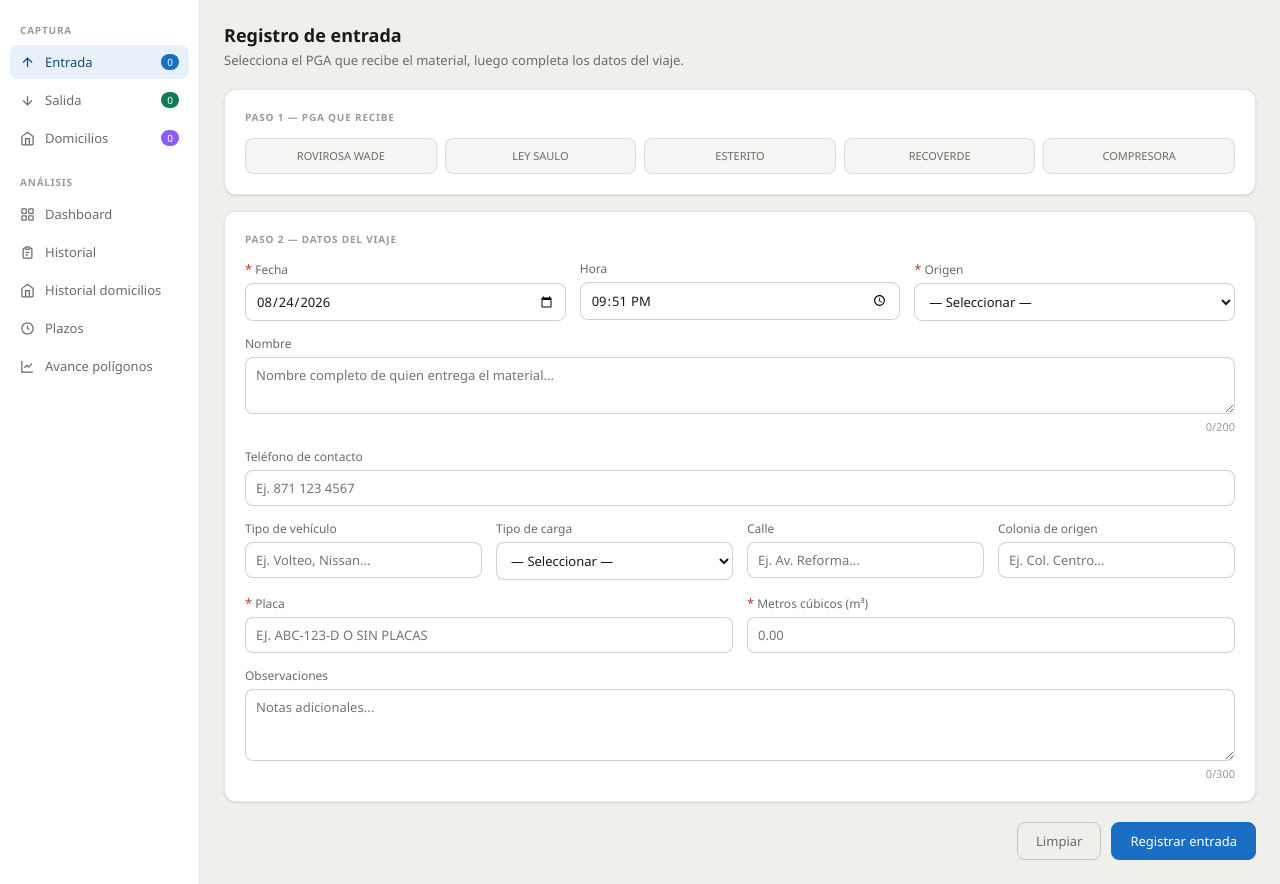
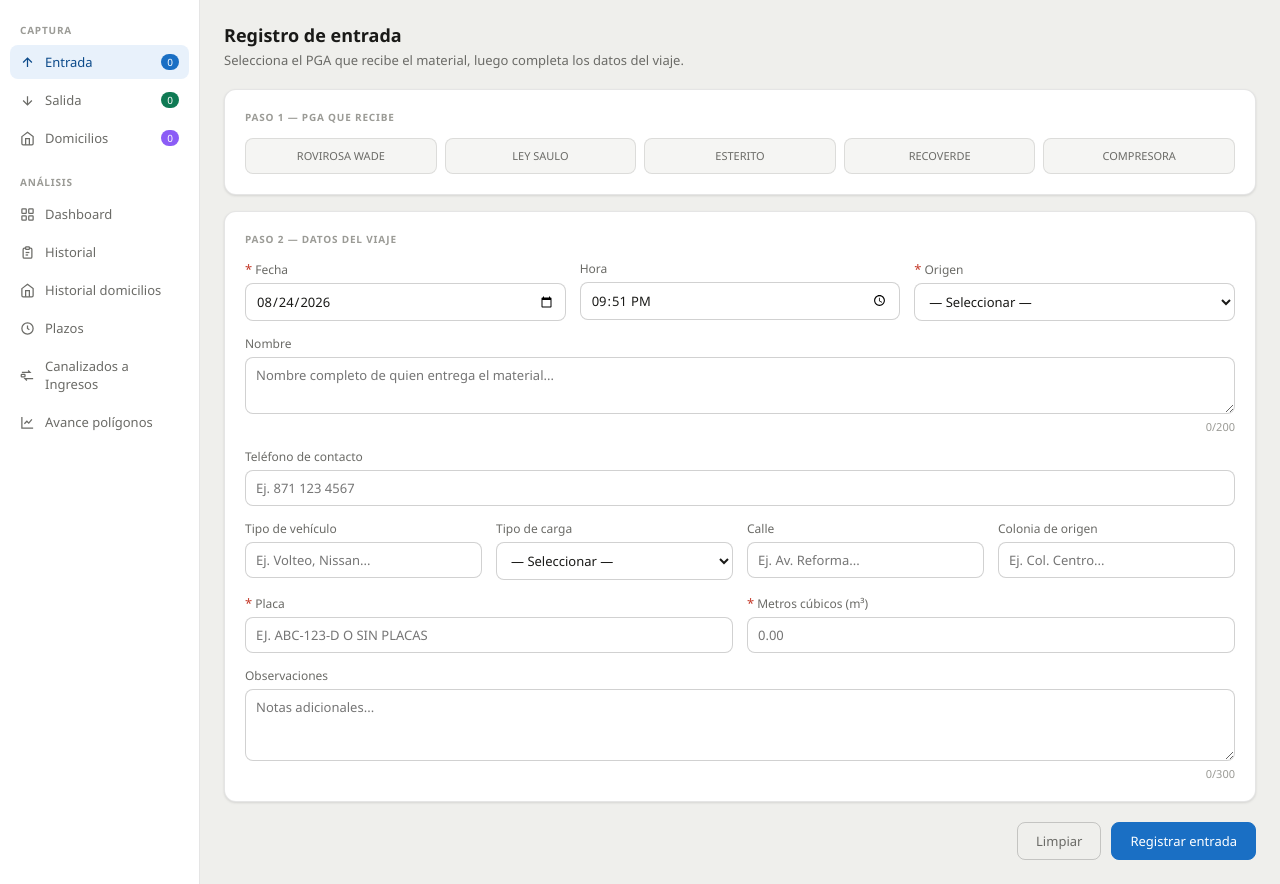
Before and after one commit to LuisViveros24/centros-transferencia, a Flask app: template templates/index.html in a window 1280 px wide. Shown: the part 57-941 px from the top of the page. Run offline with Flask 3, Linux system fonts and the light colour scheme; the template is opened without the code that fills it, so the values that code supplies are empty; parts of the project's set-up code (start-up, migrations or seed data) failed here and were passed over; some libraries are stand-ins or nearby versions.

Commit message:
feat: canalizar predios a Ingresos + módulo de seguimiento
- Al confirmar un plazo, casilla opcional "Canalizar a Ingresos (predio
  deshabitado)" junto a la multa. Se guarda con quién y cuándo.
- Nuevo módulo "Canalizados a Ingresos" (solo admin): lista ordenada por
  folio con dirección, uso/estado, GPS, problemática, fecha de canalización
  y quién canalizó; botón Ver PDF por registro y descarga de Excel.
- Fila cumplida en Plazos muestra distintivo "→ Ingresos".
- Nuevas columnas domicilios.canalizado_ingresos / canalizado_en /
  canalizado_por (migración automática).
- Endpoints /api/canalizados y /api/export/excel/canalizados (requiere_admin).

Co-Authored-By: Claude Opus 4.8 <noreply@anthropic.com>

```diff
--- a/app.py
+++ b/app.py
@@ -100,7 +100,9 @@ def init_db():
                                     ('obs','TEXT'), ('foto_pdf','BYTEA'),
                                     ('cumplido','BOOLEAN'), ('cumplido_en','TIMESTAMP'),
                                     ('cumplido_obs','TEXT'), ('cumplido_por','TEXT'),
-                                    ('multa','BOOLEAN')):
+                                    ('multa','BOOLEAN'),
+                                    ('canalizado_ingresos','BOOLEAN'),
+                                    ('canalizado_en','TIMESTAMP'), ('canalizado_por','TEXT')):
                     cur.execute(f'ALTER TABLE domicilios ADD COLUMN IF NOT EXISTS {_col} {_tipo}')
                 cur.execute(
                     "INSERT INTO config VALUES ('folio_base','1') ON CONFLICT DO NOTHING"
@@ -861,6 +863,7 @@ def api_plazos():
                     "estado, problematica, accion, equipo, plazo_horas, obs, "
                     "(foto_pdf IS NOT NULL) AS has_pdf, "
                     "COALESCE(cumplido,false) AS cumplido, cumplido_en, cumplido_obs, cumplido_por, multa, "
+                    "COALESCE(canalizado_ingresos,false) AS canalizado_ingresos, "
                     + SQL_LIMITE + " AS limite, "
                     "(" + SQL_LIMITE + " IS NOT NULL AND " + SQL_LIMITE + " < now()) AS vencido "
                     "FROM domicilios " + where + " ORDER BY folio ASC",
@@ -888,6 +891,7 @@ def cumplir_domicilio(rid):
     obs = (d.get('obs') or '').strip()
     multa = d.get('multa')
     multa = bool(multa) if multa is not None else None
+    canalizar = bool(d.get('canalizar'))
     por = (request.authorization.username if request.authorization else '') or ''
     conn = get_db()
     try:
@@ -895,13 +899,82 @@ def cumplir_domicilio(rid):
             with conn.cursor() as cur:
                 cur.execute(
                     "UPDATE domicilios SET cumplido=TRUE, cumplido_en=now(), "
-                    "cumplido_obs=%s, cumplido_por=%s, multa=%s WHERE id=%s",
-                    (obs, por, multa, rid))
+                    "cumplido_obs=%s, cumplido_por=%s, multa=%s, "
+                    "canalizado_ingresos=%s, "
+                    "canalizado_en = CASE WHEN %s THEN now() ELSE NULL END, "
+                    "canalizado_por = CASE WHEN %s THEN %s ELSE NULL END "
+                    "WHERE id=%s",
+                    (obs, por, multa, canalizar, canalizar, canalizar, por, rid))
                 if cur.rowcount == 0:
                     return jsonify({'error': 'Domicilio no encontrado'}), 404
     finally:
         conn.close()
     return jsonify({'ok': True})
+
+@app.route('/api/canalizados', methods=['GET'])
+@requiere_admin
+def api_canalizados():
+    """Predios canalizados a Ingresos (por deshabitado). Solo admin. Orden por folio."""
+    conn = get_db()
+    try:
+        with conn:
+            with conn.cursor(cursor_factory=psycopg2.extras.RealDictCursor) as cur:
+                cur.execute(
+                    "SELECT id, folio, folio_acta, fecha, direccion, uso, nombre_comercio, "
+                    "estado, problematica, equipo, lat, lng, "
+                    "(foto_pdf IS NOT NULL) AS has_pdf, "
+                    "canalizado_en, canalizado_por, cumplido_obs "
+                    "FROM domicilios WHERE canalizado_ingresos = TRUE ORDER BY folio ASC")
+                rows = [dict(r) for r in cur.fetchall()]
+    finally:
+        conn.close()
+    return jsonify(rows)
+
+@app.route('/api/export/excel/canalizados', methods=['GET'])
+@requiere_admin
+def export_excel_canalizados():
+    """Excel de predios canalizados a Ingresos. Solo admin."""
+    import openpyxl
+    from openpyxl.styles import Font, PatternFill, Alignment
+    conn = get_db()
+    try:
+        with conn:
+            with conn.cursor(cursor_factory=psycopg2.extras.RealDictCursor) as cur:
+                cur.execute(
+                    "SELECT folio, folio_acta, fecha, direccion, uso, nombre_comercio, "
+                    "estado, problematica, equipo, lat, lng, "
+                    "canalizado_en, canalizado_por, cumplido_obs "
+                    "FROM domicilios WHERE canalizado_ingresos = TRUE ORDER BY folio ASC")
+                rows = cur.fetchall()
+    finally:
+        conn.close()
+    wb = openpyxl.Workbook(); ws = wb.active; ws.title = 'Canalizados a Ingresos'
+    headers = ['Folio captura', 'Folio acta física', 'Fecha inspección', 'Dirección',
+               'Uso del predio', 'Nombre del comercio', 'Estado del predio',
+               'Problemática', 'Equipo', 'Ubicación (lat, lng)',
+               'Canalizado el', 'Canalizado por', 'Observación / resolución']
+    header_fill = PatternFill(fill_type='solid', fgColor='1a6fc4')
+    header_font = Font(bold=True, color='FFFFFF')
+    for col, h in enumerate(headers, 1):
+        cell = ws.cell(row=1, column=col, value=h)
+        cell.fill = header_fill; cell.font = header_font
+        cell.alignment = Alignment(horizontal='center')
+    for r in rows:
+        coords = f"{r['lat']}, {r['lng']}" if (r.get('lat') is not None and r.get('lng') is not None) else ''
+        ws.append([
+            r['folio'], r.get('folio_acta', ''), r['fecha'], r['direccion'],
+            r['uso'], r.get('nombre_comercio', ''), r['estado'],
+            r['problematica'], r.get('equipo', ''), coords,
+            r['canalizado_en'].strftime('%Y-%m-%d %H:%M') if r.get('canalizado_en') else '',
+            r.get('canalizado_por', '') or '', r.get('cumplido_obs', '') or ''
+        ])
+    col_widths = [12, 14, 14, 34, 16, 24, 18, 22, 12, 22, 18, 16, 34]
+    for i, w in enumerate(col_widths, 1):
+        ws.column_dimensions[openpyxl.utils.get_column_letter(i)].width = w
+    buf = io.BytesIO(); wb.save(buf); buf.seek(0)
+    return send_file(buf, as_attachment=True,
+                     download_name='canalizados_ingresos.xlsx',
+                     mimetype='application/vnd.openxmlformats-officedocument.spreadsheetml.sheet')
 
 @app.route('/api/reporte/domicilios.pdf', methods=['GET'])
 @requiere_tablero
--- a/templates/index.html
+++ b/templates/index.html
@@ -241,6 +241,10 @@
     <button class="nav-item" onclick="goTo('plazos',this)">
       <svg viewBox="0 0 24 24" fill="none" stroke="currentColor" stroke-width="2"><circle cx="12" cy="12" r="9"/><polyline points="12 7 12 12 15 14"/></svg>
       Plazos
+    </button>
+    <button class="nav-item" onclick="goTo('canalizados',this)">
+      <svg viewBox="0 0 24 24" fill="none" stroke="currentColor" stroke-width="2"><path d="M3 7h13l-3-3M21 17H8l3 3"/><rect x="2" y="10" width="6" height="4" rx="1"/></svg>
+      Canalizados a Ingresos
     </button>
     <button class="nav-item" onclick="goTo('avance',this)">
       <svg viewBox="0 0 24 24" fill="none" stroke="currentColor" stroke-width="2"><path d="M3 3v18h18"/><path d="M7 14l4-4 3 3 5-6"/></svg>
@@ -775,6 +779,32 @@
       </div>
     </div>
 
+    <div id="page-canalizados" class="page">
+      <div class="table-header">
+        <div>
+          <div class="table-title">Canalizados a Ingresos</div>
+          <div class="page-sub" style="margin:2px 0 0">Predios canalizados a Ingresos (por estar deshabitados). Ordenados por folio.</div>
+        </div>
+        <div class="table-actions">
+          <span class="count-pill" id="can-count">0 predios</span>
+          <button class="btn btn-ghost" onclick="renderCanalizados()">Actualizar</button>
+          <button class="btn btn-ghost" onclick="exportarExcelCanalizados()">Descargar Excel</button>
+        </div>
+      </div>
+      <div class="card">
+        <div style="overflow-x:auto">
+          <table>
+            <thead><tr>
+              <th>Folio</th><th>Dirección</th><th>Uso · Estado</th><th>Equipo</th>
+              <th>Problemática</th><th>Ubicación</th><th>Canalizado</th>
+              <th style="text-align:center">PDF</th>
+            </tr></thead>
+            <tbody id="can-body"><tr><td colspan="8" style="text-align:center;color:var(--text2);padding:20px">Cargando…</td></tr></tbody>
+          </table>
+        </div>
+      </div>
+    </div>
+
     <div id="page-avance" class="page">
       <div class="page-title">Avance de polígonos (manzanas)</div>
       <div class="page-sub">Marca cuántas manzanas se han cubierto en cada polígono. Se guarda solo y se refleja en el tablero del jefe.</div>
@@ -796,6 +826,10 @@
       <button type="button" class="btn btn-ghost pl-multa-opt" data-multa="si" onclick="setMulta('si')" style="flex:1;padding:8px;font-size:13px">Sí, con multa</button>
       <button type="button" class="btn btn-ghost pl-multa-opt" data-multa="no" onclick="setMulta('no')" style="flex:1;padding:8px;font-size:13px">No, sin multa</button>
     </div>
+    <label style="display:flex;align-items:center;gap:8px;font-size:13px;margin-bottom:12px;cursor:pointer">
+      <input type="checkbox" id="pl-modal-canalizar" style="width:16px;height:16px;cursor:pointer">
+      <span>Canalizar a <strong>Ingresos</strong> (predio deshabitado)</span>
+    </label>
     <label style="font-size:12px;color:var(--text2)">Observaciones / resolución</label>
     <textarea id="pl-modal-obs" maxlength="500" style="width:100%;min-height:92px;margin-top:4px" placeholder="Ej. Se verificó en sitio; el predio fue limpiado / el comercio atendió la notificación..."></textarea>
     <div style="display:flex;gap:10px;justify-content:flex-end;margin-top:14px">
@@ -856,7 +890,7 @@ function closeSidebar() {
 
 function goTo(page, btn) {
   // El rol captura no navega a las vistas de análisis (el backend las protege igual)
-  if (ROL !== 'admin' && (page === 'dashboard' || page === 'historial' || page === 'domicilios-hist' || page === 'plazos' || page === 'avance')) return;
+  if (ROL !== 'admin' && (page === 'dashboard' || page === 'historial' || page === 'domicilios-hist' || page === 'plazos' || page === 'canalizados' || page === 'avance')) return;
   document.querySelectorAll('.page').forEach(p => p.classList.remove('active'));
   document.querySelectorAll('.nav-item').forEach(b => b.classList.remove('active'));
   document.getElementById('page-' + page).classList.add('active');
@@ -870,6 +904,7 @@ function goTo(page, btn) {
   if (page === 'historial') renderHistorial();
   if (page === 'domicilios-hist') renderDomicilios();
   if (page === 'plazos') renderPlazos();
+  if (page === 'canalizados') renderCanalizados();
   if (page === 'avance') renderAvancePoligonos();
   if (page === 'domicilio' && !document.getElementById('dom-fecha').value) {
     document.getElementById('dom-fecha').value = todayStr();
@@ -1132,7 +1167,8 @@ async function renderPlazos(){
     if (r.estado_plazo === 'cumplido'){
       var multaTxt = r.multa === true ? ' · multa' : (r.multa === false ? ' · sin multa' : '');
       var tip = (r.cumplido_obs||'') + (multaTxt ? ' ('+ (r.multa? 'con multa':'sin multa') +')' : '');
-      celdaConf = '<span style="color:#22c55e;font-size:12px;font-weight:600" title="' + escHtml(tip) + '">✓ ' + (r.cumplido_por ? escHtml(r.cumplido_por) : 'cumplido') + escHtml(multaTxt) + '</span>';
+      var ingBadge = r.canalizado_ingresos ? '<br><span style="color:#1a6fc4;font-size:11px;font-weight:600">→ Ingresos</span>' : '';
+      celdaConf = '<span style="color:#22c55e;font-size:12px;font-weight:600" title="' + escHtml(tip) + '">✓ ' + (r.cumplido_por ? escHtml(r.cumplido_por) : 'cumplido') + escHtml(multaTxt) + '</span>' + ingBadge;
     } else {
       celdaConf = '<button class="btn btn-primary" style="padding:4px 12px;font-size:12px" onclick="abrirModalPlazo(' + r.id + ', \'' + String(r.folio).replace(/'/g,"") + '\')">Confirmar</button>';
     }
@@ -1155,6 +1191,7 @@ function abrirModalPlazo(id, folio){
   _plModalId = id;
   _plMulta = null;
   document.querySelectorAll('.pl-multa-opt').forEach(function(b){ b.classList.remove('btn-primary'); b.classList.add('btn-ghost'); });
+  document.getElementById('pl-modal-canalizar').checked = false;
   document.getElementById('pl-modal-sub').textContent = 'Domicilio ' + folio;
   document.getElementById('pl-modal-obs').value = '';
   document.getElementById('pl-modal').style.display = 'flex';
@@ -1164,16 +1201,48 @@ async function guardarCumplimiento(){
   if (!_plModalId) return;
   if (_plMulta === null){ toast('Indica si se aplicó multa o no.'); return; }
   const obs = document.getElementById('pl-modal-obs').value.trim();
+  const canalizar = document.getElementById('pl-modal-canalizar').checked;
   const btn = document.getElementById('pl-modal-guardar');
   btn.disabled = true; btn.textContent = 'Guardando...';
   try {
-    await api('/api/domicilios/' + _plModalId + '/cumplir', { method:'POST', body: JSON.stringify({ obs: obs, multa: _plMulta === 'si' }) });
+    await api('/api/domicilios/' + _plModalId + '/cumplir', { method:'POST', body: JSON.stringify({ obs: obs, multa: _plMulta === 'si', canalizar: canalizar }) });
     toast('Cumplimiento confirmado.');
     cerrarModalPlazo();
     renderPlazos();
   } catch(e){ toast('No se pudo confirmar. ' + (e.message||'')); }
   finally { btn.disabled = false; btn.textContent = 'Confirmar cumplido'; }
 }
+
+// ── Módulo Canalizados a Ingresos ──────────────────────────────
+async function renderCanalizados(){
+  const body = document.getElementById('can-body');
+  let rows;
+  try { rows = await api('/api/canalizados'); }
+  catch(e){ toast('No se pudieron cargar los canalizados.'); return; }
+  document.getElementById('can-count').textContent = rows.length + (rows.length===1 ? ' predio' : ' predios');
+  if (!rows.length){ body.innerHTML = '<tr><td colspan="8" style="text-align:center;color:var(--text2);padding:20px">Aún no hay predios canalizados a Ingresos.</td></tr>'; return; }
+  body.innerHTML = rows.map(function(r){
+    var gps = (r.lat != null && r.lng != null)
+      ? '<a href="https://www.google.com/maps/search/?api=1&query=' + r.lat + ',' + r.lng + '" target="_blank" style="color:#1a6fc4">' + r.lat + ', ' + r.lng + '</a>'
+      : '<span style="color:var(--text2)">sin GPS</span>';
+    var pdf = r.has_pdf
+      ? '<button class="btn btn-ghost" style="padding:4px 12px;font-size:12px" onclick="verPdfDom(' + r.id + ')">Ver PDF</button>'
+      : '<span style="color:var(--text2);font-size:12px">Sin PDF</span>';
+    var can = r.canalizado_en ? venceDisplay(r.canalizado_en) : '—';
+    if (r.canalizado_por) can += '<br><span style="color:var(--text2);font-size:11px">por ' + escHtml(r.canalizado_por) + '</span>';
+    return '<tr>' +
+      '<td class="mono">' + escHtml(r.folio) + '</td>' +
+      '<td style="max-width:220px">' + escHtml(r.direccion||'—') + '</td>' +
+      '<td>' + escHtml((r.uso||'—') + ' · ' + (r.estado||'—')) + '</td>' +
+      '<td>' + escHtml(r.equipo||'—') + '</td>' +
+      '<td style="max-width:200px">' + escHtml(r.problematica||'—') + '</td>' +
+      '<td style="white-space:nowrap">' + gps + '</td>' +
+      '<td style="white-space:nowrap">' + can + '</td>' +
+      '<td style="text-align:center;white-space:nowrap">' + pdf + '</td>' +
+    '</tr>';
+  }).join('');
+}
+function exportarExcelCanalizados(){ window.location.href = '/api/export/excel/canalizados'; }
 
 // ── Panel de avance de polígonos (manzanas cubiertas) ──────────
 async function renderAvancePoligonos(){
@@ -1230,6 +1299,8 @@ async function initRol() {
     if (navDomHist) navDomHist.style.display = 'none';
     const navPlazos = document.querySelector('button[onclick*="plazos"]');
     if (navPlazos) navPlazos.style.display = 'none';
+    const navCanal = document.querySelector('button[onclick*="canalizados"]');
+    if (navCanal) navCanal.style.display = 'none';
     const navAvance = document.querySelector('button[onclick*="avance"]');
     if (navAvance) navAvance.style.display = 'none';
   }
```
